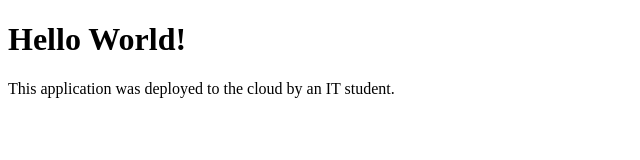
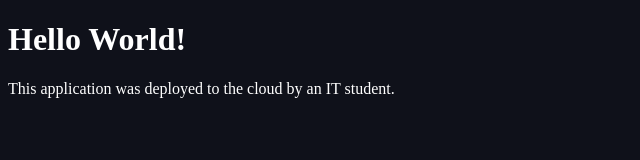
Before and after one commit to tochiny/my-cloud-app, a plain HTML site: page index.html in a window 1280 px wide. Shown: the whole page, without its empty margins (0-640 px from the left). Drawn offline with Linux system fonts and the light colour scheme.

Commit message:
Update index.html

```diff
--- a/index.html
+++ b/index.html
@@ -5,6 +5,12 @@
 <head>
 
     <title>My First Cloud App</title>
+    <style>
+        body {
+            background-color: #0f111a;
+            color: #FFFFFF;
+        }
+    </style>
 
 </head>
 
@@ -16,4 +22,5 @@
 
 </body>
 
+
 </html>
```
